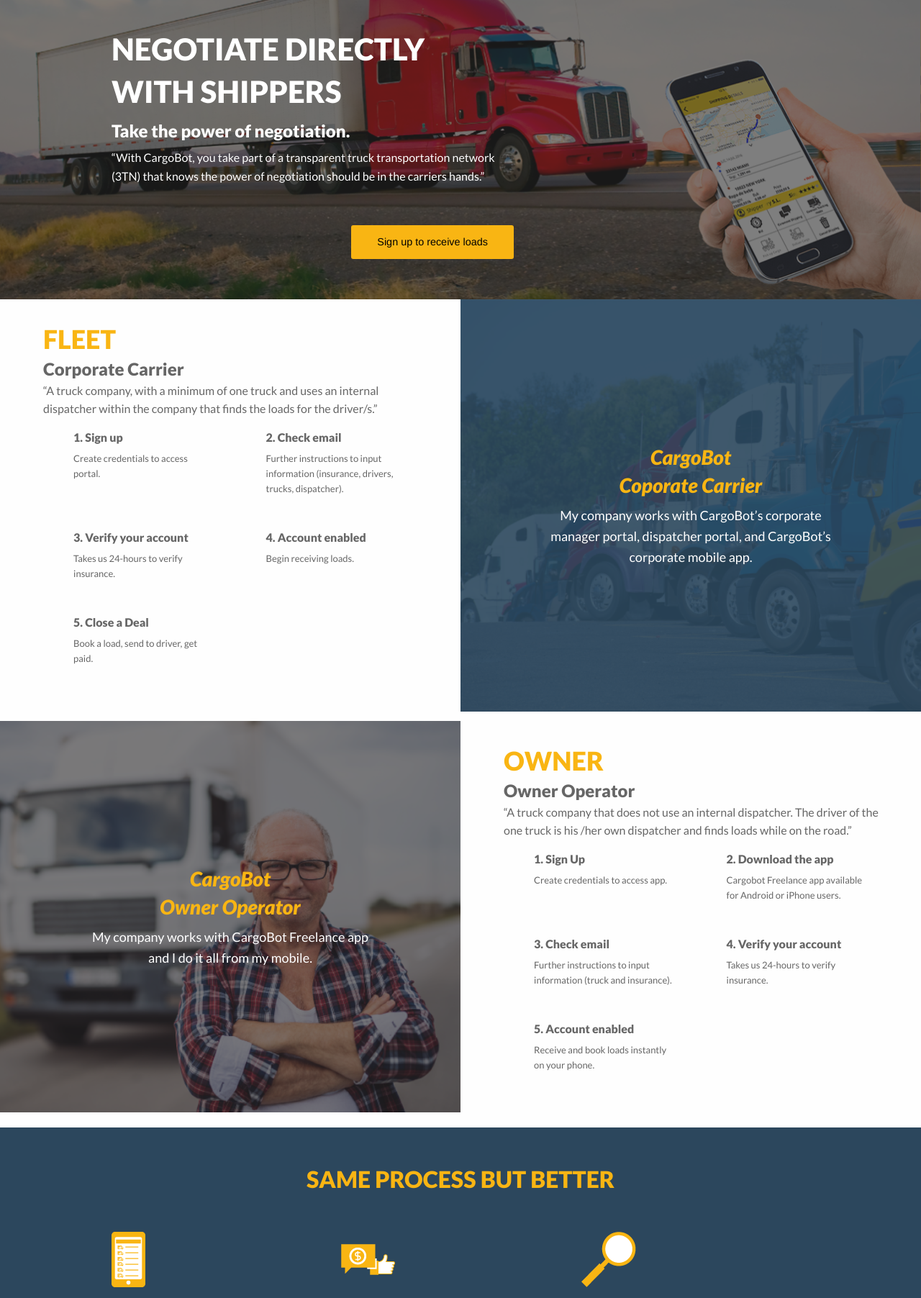
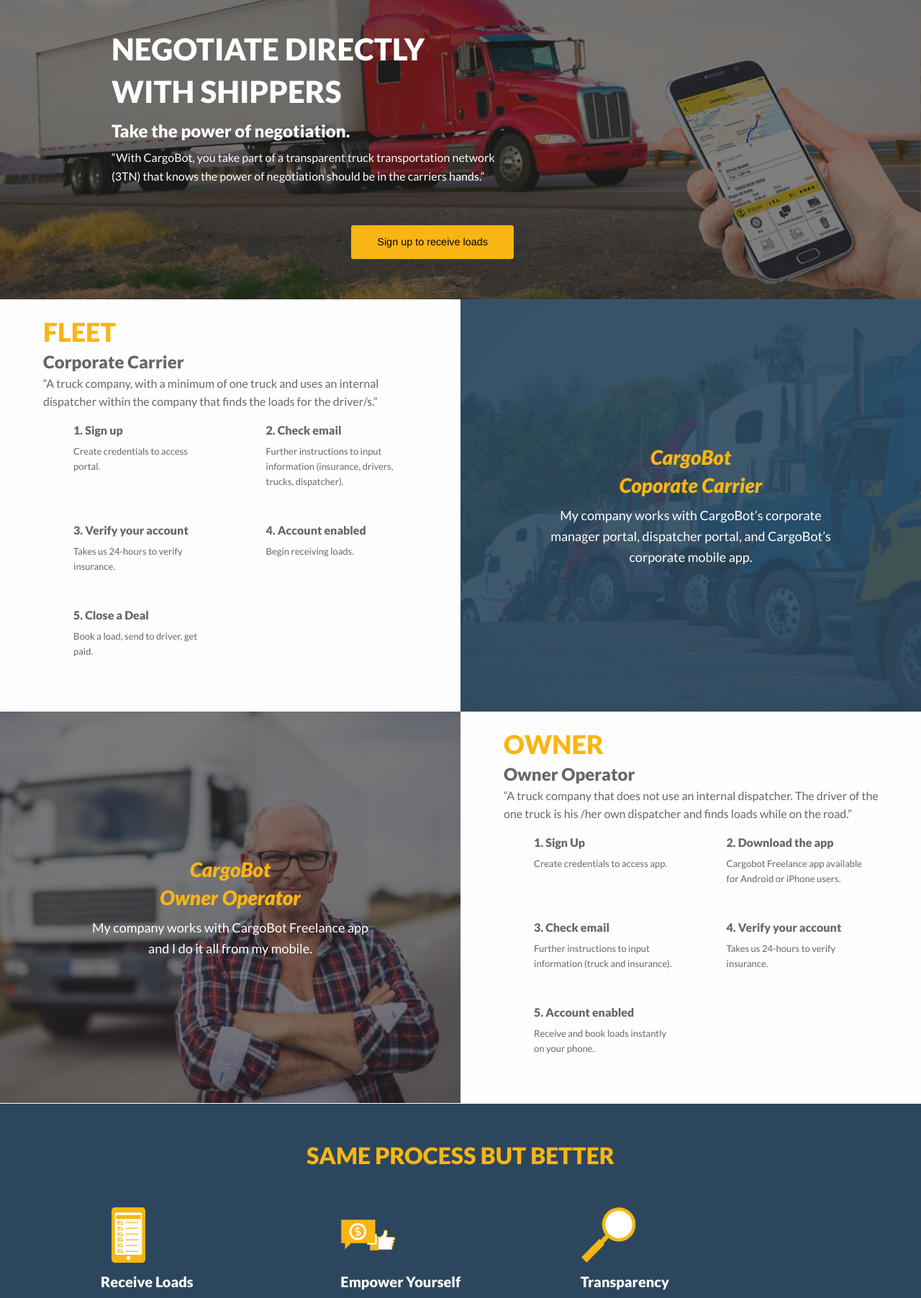
Before and after one commit to mostazastudio/cargobotpaginaweb, a Django app: page /carriers in a window 1280 px wide. Shown: the part 88-1892 px from the top of the page at 72% size. Run offline with Django 3.2, Linux system fonts and the light colour scheme; some libraries are stand-ins or nearby versions.

Commit message:
Update app.css

```diff
--- a/static/css/app.css
+++ b/static/css/app.css
@@ -295,7 +295,7 @@
 	font-weight: 400;
 }
 .step_by_step{
-	padding: 30px !important;
+	padding: 20px 30px !important;
 
 }
 
```
